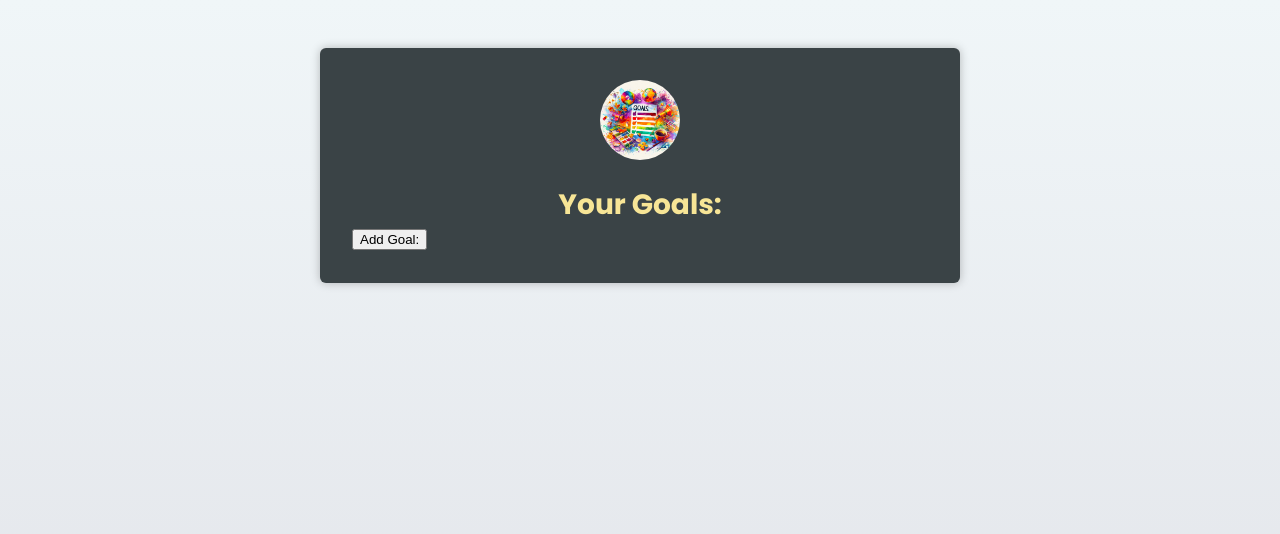
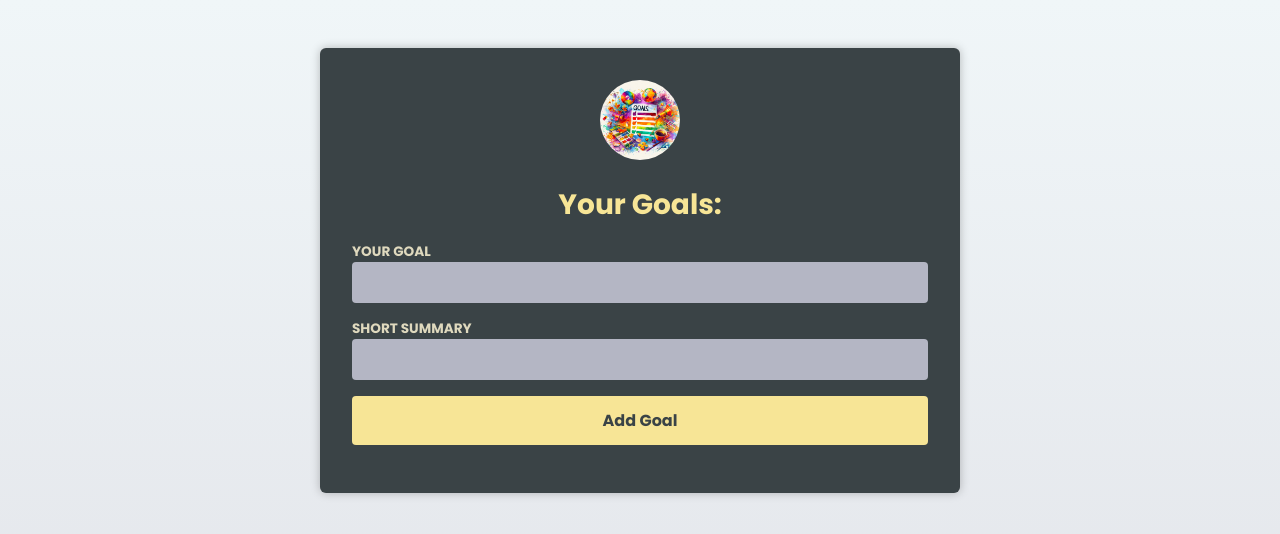
Before and after one commit to Susie-D/react-ts-basics, a React (Vite) app: page / in a window 1280 px wide. Shown: the top 534 px of the page. Built offline with nearby package versions, Linux system fonts and the light colour scheme; the HTML template or start-up script is replaced by a standard one.

Commit message:
dynamically add new goals

```diff
--- a/src/App.tsx
+++ b/src/App.tsx
@@ -2,6 +2,7 @@ import { useState } from 'react';
 import goalsImg from './assets/goals.jpg';
 import Goals from "./components/Goals.tsx";
 import Header from "./components/Header.tsx";
+import NewGoals from './components/NewGoals.tsx';
 
 
 export interface Goal {
@@ -14,12 +15,12 @@ export interface Goal {
 export default function App() {
   const [goals, setGoals] = useState<Goal[]>([]);
 
-  function addGoalHandler() {
+  function addGoalHandler(goal:string, summary: string) {
     setGoals(prevGoals => {
       const newGoal: Goal = {
         id: Math.random(),
-        title: 'Learning things...',
-        description: 'Learn in depth',
+        title: goal,
+        description: summary,
       };
       return [...prevGoals, newGoal ]
     });
@@ -34,7 +35,7 @@ export default function App() {
       <Header image={{ src: goalsImg, alt: 'A list of goals' }}>
         <h1>Your Goals:</h1>
       </Header>
-      <button onClick={addGoalHandler}>Add Goal:</button>
+      <NewGoals onAddGoal={addGoalHandler}/>
       <Goals onDeleteGoal={deleteGoalHandler}
         goals={goals} />
     </main>
--- /dev/null
+++ b/src/components/NewGoals.tsx
@@ -0,0 +1,37 @@
+import { type FormEvent, useRef } from "react";
+
+interface Props {
+    onAddGoal: (goal: string, summary: string) => void;
+}
+
+const NewGoal = ({ onAddGoal }: Props) => {
+    const goal = useRef<HTMLInputElement>(null);
+    const summary = useRef<HTMLInputElement>(null);
+
+    const handleSubmit = (event: FormEvent<HTMLFormElement>) => {
+        event?.preventDefault();
+        new FormData(event.currentTarget);
+
+        const enteredGoal = goal.current!.value;
+        const enteredSummary = summary.current!.value;
+
+        onAddGoal(enteredGoal, enteredSummary);
+    }
+    return (
+        <form onSubmit={handleSubmit}>
+            <p>
+                <label htmlFor="goal">Your goal</label>
+                <input id="goal" type="text" ref={goal} />
+            </p>
+            <p>
+                <label htmlFor="summary">Short Summary</label>
+                <input type="text" id="summary" ref={summary} />
+            </p>
+            <p>
+                <button>Add Goal</button>
+            </p>
+        </form>
+    )
+}
+
+export default NewGoal;
```
